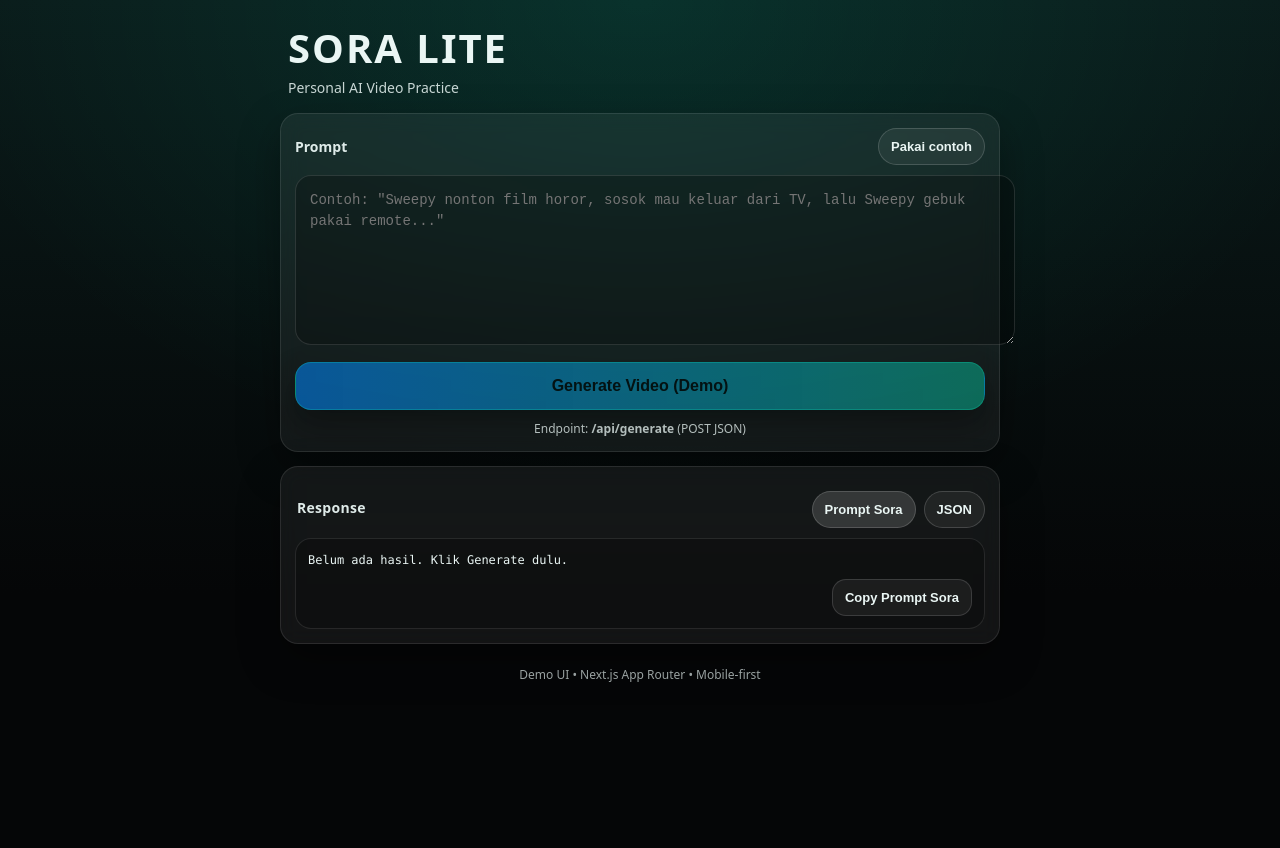
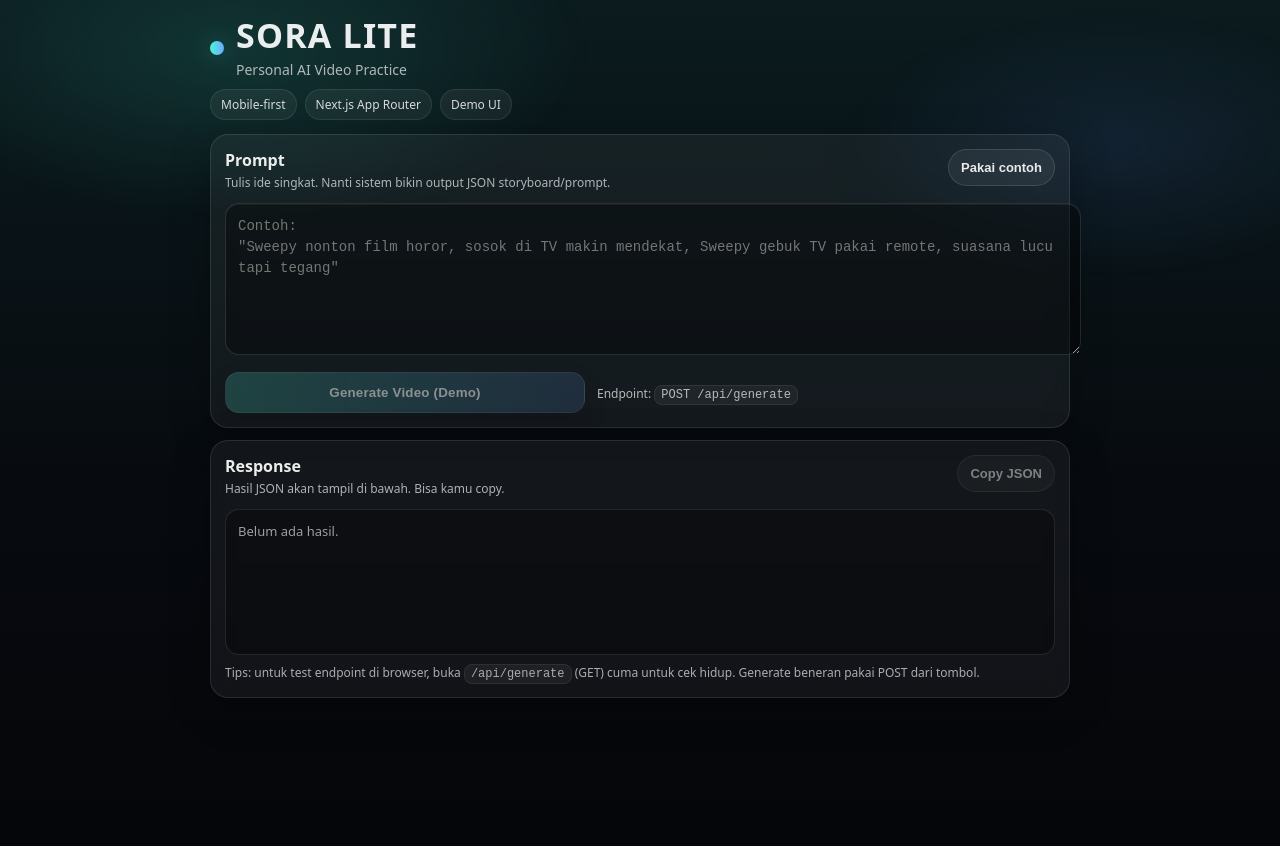
Before and after one commit to hanzonk26/sora-lite, a Next.js app: page / in a window 1280 px wide. Built offline with nearby package versions, Linux system fonts and the light colour scheme.

Commit message:
Update page.tsx

```diff
--- a/app/page.tsx
+++ b/app/page.tsx
@@ -1,341 +1,408 @@
-"use client";
+'use client';
 
-import React, { useMemo, useState } from "react";
-
-const EXAMPLE_PROMPT =
-  "Sweepy nonton film horor, sosok di TV makin mendekat, Sweepy gebuk TV pakai remote, suasana lucu tapi tegang.";
-
-function safeStringify(obj: any) {
-  try {
-    return JSON.stringify(obj, null, 2);
-  } catch {
-    return String(obj);
-  }
-}
+import React, { useMemo, useState } from 'react';
 
 export default function Page() {
-  const [prompt, setPrompt] = useState("");
+  const [prompt, setPrompt] = useState('');
+  const [result, setResult] = useState<any>(null);
   const [loading, setLoading] = useState(false);
+  const [err, setErr] = useState<string>('');
+  const [copied, setCopied] = useState(false);
 
-  const [raw, setRaw] = useState<any>(null);
-  const [error, setError] = useState<string | null>(null);
+  const examplePrompt =
+    'Sweepy nonton film horor, sosok di TV makin mendekat, Sweepy gebuk TV pakai remote, suasana lucu tapi tegang';
 
-  const finalPrompt: string = useMemo(() => {
-    // Sesuaikan ini kalau struktur output kamu beda.
-    // Dari screenshot: raw.output.finalPrompt ada.
-    return raw?.output?.finalPrompt || "";
-  }, [raw]);
+  const canSubmit = prompt.trim().length > 0 && !loading;
 
-  const canCopy = (text: string) => typeof text === "string" && text.trim().length > 0;
+  const prettyResult = useMemo(() => {
+    if (!result) return '';
+    try {
+      return JSON.stringify(result, null, 2);
+    } catch {
+      return String(result);
+    }
+  }, [result]);
 
   async function onGenerate() {
-    setError(null);
-    setRaw(null);
-
-    const text = prompt.trim();
-    if (!text) {
-      setError("Prompt tidak boleh kosong.");
+    const p = prompt.trim();
+    if (!p) {
+      setErr('Prompt tidak boleh kosong.');
       return;
     }
 
+    setErr('');
+    setResult(null);
     setLoading(true);
+
     try {
-      const res = await fetch("/api/generate", {
-        method: "POST",
-        headers: { "content-type": "application/json" },
-        body: JSON.stringify({ prompt: text }),
+      const res = await fetch('/api/generate', {
+        method: 'POST',
+        headers: { 'Content-Type': 'application/json' },
+        body: JSON.stringify({ prompt: p }),
       });
 
-      const data = await res.json().catch(() => ({}));
+      const data = await res.json().catch(() => null);
+
       if (!res.ok) {
-        throw new Error(data?.error || `Request gagal (${res.status})`);
+        const msg =
+          data?.error ||
+          data?.message ||
+          `Request gagal (HTTP ${res.status}). Cek logs Vercel.`;
+        throw new Error(msg);
       }
 
-      setRaw(data);
+      setResult(data);
     } catch (e: any) {
-      setError(e?.message || "Terjadi error.");
+      setErr(e?.message || 'Terjadi error.');
     } finally {
       setLoading(false);
     }
   }
 
-  async function copyText(text: string, okMsg: string) {
+  async function onCopy() {
+    if (!prettyResult) return;
     try {
-      await navigator.clipboard.writeText(text);
-      alert(okMsg);
+      await navigator.clipboard.writeText(prettyResult);
+      setCopied(true);
+      setTimeout(() => setCopied(false), 1200);
     } catch {
-      // fallback
-      const ta = document.createElement("textarea");
-      ta.value = text;
-      document.body.appendChild(ta);
-      ta.select();
-      document.execCommand("copy");
-      document.body.removeChild(ta);
-      alert(okMsg);
+      // fallback: no-op
     }
   }
 
-  const styles: Record<string, React.CSSProperties> = {
-    page: {
-      minHeight: "100vh",
-      padding: "20px 14px 28px",
-      display: "flex",
-      justifyContent: "center",
-      background:
-        "radial-gradient(1200px 800px at 50% 0%, rgba(0,255,204,0.10), rgba(0,0,0,0) 60%), linear-gradient(180deg, #0a1b1a 0%, #050607 70%, #050607 100%)",
-      color: "#eaf6f4",
-      fontFamily:
-        'ui-sans-serif, system-ui, -apple-system, Segoe UI, Roboto, Helvetica, Arial, "Apple Color Emoji", "Segoe UI Emoji"',
-    },
-    container: {
-      width: "100%",
-      maxWidth: 720,
-      display: "flex",
-      flexDirection: "column",
-      gap: 14,
-    },
-    header: {
-      padding: "8px 8px 2px",
-    },
-    title: {
-      margin: 0,
-      fontSize: 40,
-      letterSpacing: 2,
-      fontWeight: 800,
-      lineHeight: 1,
-    },
-    subtitle: {
-      margin: "10px 0 0",
-      opacity: 0.85,
-      fontSize: 14,
-    },
-    card: {
-      borderRadius: 18,
-      padding: 14,
-      background: "rgba(255,255,255,0.06)",
-      border: "1px solid rgba(255,255,255,0.10)",
-      boxShadow: "0 16px 40px rgba(0,0,0,0.35)",
-      backdropFilter: "blur(10px)",
-    },
-    rowBetween: {
-      display: "flex",
-      justifyContent: "space-between",
-      alignItems: "center",
-      gap: 10,
-      flexWrap: "wrap",
-    },
-    label: {
-      fontSize: 14,
-      fontWeight: 700,
-      opacity: 0.95,
-    },
-    pillBtn: {
-      padding: "10px 12px",
-      borderRadius: 999,
-      border: "1px solid rgba(255,255,255,0.16)",
-      background: "rgba(255,255,255,0.06)",
-      color: "#eaf6f4",
-      cursor: "pointer",
-      fontWeight: 700,
-      fontSize: 13,
-    },
-    textarea: {
-      width: "100%",
-      minHeight: 140,
-      resize: "vertical",
-      padding: 14,
-      marginTop: 10,
-      borderRadius: 16,
-      border: "1px solid rgba(255,255,255,0.12)",
-      outline: "none",
-      background: "rgba(0,0,0,0.25)",
-      color: "#eaf6f4",
-      fontSize: 14,
-      lineHeight: 1.5,
-    },
-    primaryBtn: {
-      width: "100%",
-      marginTop: 12,
-      padding: "14px 14px",
-      borderRadius: 16,
-      border: "1px solid rgba(0,255,204,0.22)",
-      background: "linear-gradient(90deg, rgba(0,136,255,0.55), rgba(0,255,204,0.35))",
-      color: "#041212",
-      fontWeight: 900,
-      fontSize: 16,
-      cursor: "pointer",
-      boxShadow: "0 14px 30px rgba(0,0,0,0.35)",
-    },
-    helper: {
-      marginTop: 10,
-      fontSize: 12,
-      opacity: 0.75,
-      textAlign: "center",
-    },
-    error: {
-      marginTop: 10,
-      padding: "10px 12px",
-      borderRadius: 12,
-      background: "rgba(255, 70, 70, 0.12)",
-      border: "1px solid rgba(255, 70, 70, 0.25)",
-      color: "#ffd6d6",
-      fontSize: 13,
-    },
-    sectionTitle: {
-      margin: "6px 2px 0",
-      fontSize: 14,
-      fontWeight: 900,
-      letterSpacing: 0.3,
-      opacity: 0.95,
-    },
-    tabs: {
-      display: "flex",
-      gap: 8,
-      marginTop: 10,
-      flexWrap: "wrap",
-    },
-    tabBtn: (active: boolean): React.CSSProperties => ({
-      padding: "10px 12px",
-      borderRadius: 999,
-      border: "1px solid rgba(255,255,255,0.16)",
-      background: active ? "rgba(255,255,255,0.14)" : "rgba(255,255,255,0.06)",
-      color: "#eaf6f4",
-      cursor: "pointer",
-      fontWeight: 800,
-      fontSize: 13,
-    }),
-    box: {
-      marginTop: 10,
-      borderRadius: 16,
-      border: "1px solid rgba(255,255,255,0.10)",
-      background: "rgba(0,0,0,0.24)",
-      padding: 12,
-    },
-    mono: {
-      fontFamily:
-        'ui-monospace, SFMono-Regular, Menlo, Monaco, Consolas, "Liberation Mono", "Courier New", monospace',
-      fontSize: 12,
-      lineHeight: 1.5,
-      whiteSpace: "pre-wrap",
-      wordBreak: "break-word",
-      margin: 0,
-    },
-    actionsRow: {
-      display: "flex",
-      gap: 10,
-      justifyContent: "flex-end",
-      flexWrap: "wrap",
-      marginTop: 10,
-    },
-    smallBtn: {
-      padding: "10px 12px",
-      borderRadius: 14,
-      border: "1px solid rgba(255,255,255,0.14)",
-      background: "rgba(255,255,255,0.06)",
-      color: "#eaf6f4",
-      cursor: "pointer",
-      fontWeight: 800,
-      fontSize: 13,
-    },
-    footer: {
-      marginTop: 8,
-      textAlign: "center",
-      fontSize: 12,
-      opacity: 0.65,
-    },
-  };
-
-  const [tab, setTab] = useState<"prompt" | "json">("prompt");
+  const S = styles;
 
   return (
-    <main style={styles.page}>
-      <div style={styles.container}>
-        <header style={styles.header}>
-          <h1 style={styles.title}>SORA LITE</h1>
-          <p style={styles.subtitle}>Personal AI Video Practice</p>
+    <div style={S.page}>
+      <div style={S.bgGlow} />
+
+      <main style={S.container}>
+        <header style={S.header}>
+          <div style={S.brandRow}>
+            <div style={S.logoDot} />
+            <div>
+              <h1 style={S.title}>SORA LITE</h1>
+              <p style={S.subtitle}>Personal AI Video Practice</p>
+            </div>
+          </div>
+          <div style={S.badgeRow}>
+            <span style={S.badge}>Mobile-first</span>
+            <span style={S.badge}>Next.js App Router</span>
+            <span style={S.badge}>Demo UI</span>
+          </div>
         </header>
 
-        <section style={styles.card}>
-          <div style={styles.rowBetween}>
-            <div style={styles.label}>Prompt</div>
+        {/* Card: Prompt */}
+        <section style={S.card}>
+          <div style={S.cardHead}>
+            <div>
+              <div style={S.cardTitle}>Prompt</div>
+              <div style={S.cardHint}>
+                Tulis ide singkat. Nanti sistem bikin output JSON storyboard/prompt.
+              </div>
+            </div>
+
             <button
-              style={styles.pillBtn}
-              onClick={() => setPrompt(EXAMPLE_PROMPT)}
               type="button"
+              style={{ ...S.smallBtn, opacity: loading ? 0.6 : 1 }}
+              onClick={() => {
+                setPrompt(examplePrompt);
+                setErr('');
+              }}
               disabled={loading}
-              aria-label="Pakai contoh"
-              title="Pakai contoh"
             >
               Pakai contoh
             </button>
           </div>
 
           <textarea
-            style={styles.textarea}
-            placeholder='Contoh: "Sweepy nonton film horor, sosok mau keluar dari TV, lalu Sweepy gebuk pakai remote..."'
+            style={S.textarea}
             value={prompt}
-            onChange={(e) => setPrompt(e.target.value)}
+            onChange={(e) => {
+              setPrompt(e.target.value);
+              if (err) setErr('');
+            }}
+            placeholder={`Contoh:\n"${examplePrompt}"`}
+            rows={6}
           />
 
-          <button style={styles.primaryBtn} onClick={onGenerate} disabled={loading} type="button">
-            {loading ? "Generating..." : "Generate Video (Demo)"}
-          </button>
+          <div style={S.actionsRow}>
+            <button
+              type="button"
+              onClick={onGenerate}
+              disabled={!canSubmit}
+              style={{
+                ...S.primaryBtn,
+                opacity: canSubmit ? 1 : 0.55,
+                cursor: canSubmit ? 'pointer' : 'not-allowed',
+              }}
+            >
+              {loading ? 'Generating…' : 'Generate Video (Demo)'}
+            </button>
 
-          {error ? <div style={styles.error}>{error}</div> : null}
-
-          <div style={styles.helper}>Endpoint: <b>/api/generate</b> (POST JSON)</div>
+            <div style={S.metaRight}>
+              <div style={S.metaLine}>
+                Endpoint: <code style={S.code}>POST /api/generate</code>
+              </div>
+              {err ? <div style={S.errorText}>{err}</div> : null}
+            </div>
+          </div>
         </section>
 
-        <section style={styles.card}>
-          <div style={styles.rowBetween}>
-            <div style={styles.sectionTitle}>Response</div>
-            <div style={styles.tabs}>
-              <button style={styles.tabBtn(tab === "prompt")} onClick={() => setTab("prompt")} type="button">
-                Prompt Sora
-              </button>
-              <button style={styles.tabBtn(tab === "json")} onClick={() => setTab("json")} type="button">
-                JSON
-              </button>
+        {/* Card: Response */}
+        <section style={S.card}>
+          <div style={S.cardHead}>
+            <div>
+              <div style={S.cardTitle}>Response</div>
+              <div style={S.cardHint}>Hasil JSON akan tampil di bawah. Bisa kamu copy.</div>
             </div>
+
+            <button
+              type="button"
+              onClick={onCopy}
+              disabled={!prettyResult}
+              style={{
+                ...S.smallBtn,
+                opacity: prettyResult ? 1 : 0.5,
+                cursor: prettyResult ? 'pointer' : 'not-allowed',
+              }}
+            >
+              {copied ? 'Copied ✅' : 'Copy JSON'}
+            </button>
           </div>
 
-          {tab === "prompt" ? (
-            <div style={styles.box}>
-              <pre style={styles.mono}>
-                {finalPrompt ? finalPrompt : "Belum ada hasil. Klik Generate dulu."}
-              </pre>
+          <div style={S.resultBox}>
+            {!result && !loading && !err ? (
+              <div style={S.emptyState}>Belum ada hasil.</div>
+            ) : null}
 
-              <div style={styles.actionsRow}>
-                <button
-                  style={styles.smallBtn}
-                  type="button"
-                  disabled={!canCopy(finalPrompt)}
-                  onClick={() => copyText(finalPrompt, "✅ Prompt Sora berhasil dicopy!")}
-                >
-                  Copy Prompt Sora
-                </button>
+            {loading ? <div style={S.loadingState}>Sedang proses…</div> : null}
+
+            {result ? (
+              <pre style={S.pre}>{prettyResult}</pre>
+            ) : null}
+
+            {err ? (
+              <div style={S.errorBox}>
+                <div style={S.errorTitle}>Error</div>
+                <div style={S.errorMsg}>{err}</div>
               </div>
-            </div>
-          ) : (
-            <div style={styles.box}>
-              <pre style={styles.mono}>{raw ? safeStringify(raw) : "Belum ada hasil."}</pre>
+            ) : null}
+          </div>
 
-              <div style={styles.actionsRow}>
-                <button
-                  style={styles.smallBtn}
-                  type="button"
-                  disabled={!raw}
-                  onClick={() => copyText(safeStringify(raw), "✅ JSON berhasil dicopy!")}
-                >
-                  Copy JSON
-                </button>
-              </div>
-            </div>
-          )}
+          <div style={S.footerNote}>
+            Tips: untuk test endpoint di browser, buka <code style={S.code}>/api/generate</code> (GET) cuma untuk cek hidup.
+            Generate beneran pakai POST dari tombol.
+          </div>
         </section>
-
-        <div style={styles.footer}>Demo UI • Next.js App Router • Mobile-first</div>
-      </div>
-    </main>
+      </main>
+    </div>
   );
 }
+
+const styles: Record<string, React.CSSProperties> = {
+  page: {
+    minHeight: '100vh',
+    background: 'linear-gradient(180deg, #0b1b1e 0%, #070a0f 60%, #05060a 100%)',
+    color: 'rgba(255,255,255,0.92)',
+    padding: '18px 14px 28px',
+    fontFamily:
+      'ui-sans-serif, system-ui, -apple-system, Segoe UI, Roboto, Helvetica, Arial, "Apple Color Emoji", "Segoe UI Emoji"',
+    position: 'relative',
+    overflowX: 'hidden',
+  },
+  bgGlow: {
+    position: 'absolute',
+    inset: '-40px',
+    background:
+      'radial-gradient(600px 280px at 20% 10%, rgba(70,255,220,0.12), transparent 60%), radial-gradient(500px 240px at 85% 20%, rgba(90,140,255,0.10), transparent 55%)',
+    filter: 'blur(6px)',
+    pointerEvents: 'none',
+  },
+  container: {
+    maxWidth: 860,
+    margin: '0 auto',
+    position: 'relative',
+  },
+  header: {
+    marginBottom: 14,
+  },
+  brandRow: {
+    display: 'flex',
+    gap: 12,
+    alignItems: 'center',
+  },
+  logoDot: {
+    width: 14,
+    height: 14,
+    borderRadius: 999,
+    background: 'linear-gradient(90deg, #4cf5db, #6aa9ff)',
+    boxShadow: '0 0 24px rgba(76,245,219,0.28)',
+    flexShrink: 0,
+  },
+  title: {
+    margin: 0,
+    fontSize: 34,
+    letterSpacing: 1.2,
+    lineHeight: 1.05,
+    fontWeight: 800,
+  },
+  subtitle: {
+    margin: '6px 0 0',
+    opacity: 0.72,
+    fontSize: 14,
+  },
+  badgeRow: {
+    display: 'flex',
+    gap: 8,
+    flexWrap: 'wrap',
+    marginTop: 10,
+  },
+  badge: {
+    fontSize: 12,
+    padding: '6px 10px',
+    borderRadius: 999,
+    background: 'rgba(255,255,255,0.06)',
+    border: '1px solid rgba(255,255,255,0.10)',
+    opacity: 0.9,
+  },
+  card: {
+    background: 'rgba(255,255,255,0.05)',
+    border: '1px solid rgba(255,255,255,0.10)',
+    borderRadius: 18,
+    padding: 14,
+    boxShadow: '0 12px 40px rgba(0,0,0,0.28)',
+    backdropFilter: 'blur(10px)',
+    WebkitBackdropFilter: 'blur(10px)',
+    marginTop: 12,
+  },
+  cardHead: {
+    display: 'flex',
+    gap: 12,
+    justifyContent: 'space-between',
+    alignItems: 'flex-start',
+    marginBottom: 12,
+  },
+  cardTitle: {
+    fontSize: 16,
+    fontWeight: 700,
+    marginBottom: 4,
+  },
+  cardHint: {
+    fontSize: 12,
+    opacity: 0.72,
+    lineHeight: 1.35,
+    maxWidth: 520,
+  },
+  textarea: {
+    width: '100%',
+    resize: 'vertical',
+    minHeight: 120,
+    padding: '12px 12px',
+    borderRadius: 14,
+    background: 'rgba(0,0,0,0.35)',
+    border: '1px solid rgba(255,255,255,0.12)',
+    color: 'rgba(255,255,255,0.92)',
+    outline: 'none',
+    fontSize: 14,
+    lineHeight: 1.5,
+    boxShadow: 'inset 0 1px 0 rgba(255,255,255,0.05)',
+  },
+  actionsRow: {
+    display: 'flex',
+    gap: 12,
+    alignItems: 'center',
+    justifyContent: 'space-between',
+    marginTop: 12,
+    flexWrap: 'wrap',
+  },
+  primaryBtn: {
+    padding: '12px 14px',
+    borderRadius: 14,
+    border: '1px solid rgba(255,255,255,0.12)',
+    background: 'linear-gradient(90deg, rgba(76,245,219,0.35), rgba(106,169,255,0.25))',
+    color: 'rgba(255,255,255,0.92)',
+    fontWeight: 800,
+    letterSpacing: 0.2,
+    width: '100%',
+    maxWidth: 360,
+    boxShadow: '0 10px 24px rgba(0,0,0,0.25)',
+  },
+  smallBtn: {
+    padding: '10px 12px',
+    borderRadius: 999,
+    border: '1px solid rgba(255,255,255,0.12)',
+    background: 'rgba(255,255,255,0.06)',
+    color: 'rgba(255,255,255,0.9)',
+    fontWeight: 700,
+    fontSize: 13,
+  },
+  metaRight: {
+    flex: 1,
+    minWidth: 200,
+  },
+  metaLine: {
+    fontSize: 12,
+    opacity: 0.75,
+    marginTop: 2,
+  },
+  code: {
+    fontSize: 12,
+    padding: '2px 6px',
+    borderRadius: 8,
+    background: 'rgba(255,255,255,0.07)',
+    border: '1px solid rgba(255,255,255,0.10)',
+  },
+  errorText: {
+    marginTop: 8,
+    fontSize: 12,
+    color: 'rgba(255,120,120,0.95)',
+    fontWeight: 700,
+  },
+  resultBox: {
+    background: 'rgba(0,0,0,0.35)',
+    border: '1px solid rgba(255,255,255,0.10)',
+    borderRadius: 14,
+    padding: 12,
+    minHeight: 120,
+    overflow: 'hidden',
+  },
+  pre: {
+    margin: 0,
+    whiteSpace: 'pre-wrap',
+    wordBreak: 'break-word',
+    fontSize: 12,
+    lineHeight: 1.5,
+    color: 'rgba(255,255,255,0.92)',
+  },
+  emptyState: {
+    fontSize: 13,
+    opacity: 0.65,
+  },
+  loadingState: {
+    fontSize: 13,
+    opacity: 0.85,
+  },
+  errorBox: {
+    marginTop: 10,
+    padding: 10,
+    borderRadius: 12,
+    border: '1px solid rgba(255,120,120,0.35)',
+    background: 'rgba(255,120,120,0.08)',
+  },
+  errorTitle: {
+    fontWeight: 800,
+    fontSize: 13,
+    marginBottom: 4,
+  },
+  errorMsg: {
+    fontSize: 12,
+    opacity: 0.9,
+  },
+  footerNote: {
+    marginTop: 10,
+    fontSize: 12,
+    opacity: 0.7,
+    lineHeight: 1.4,
+  },
+};
```
